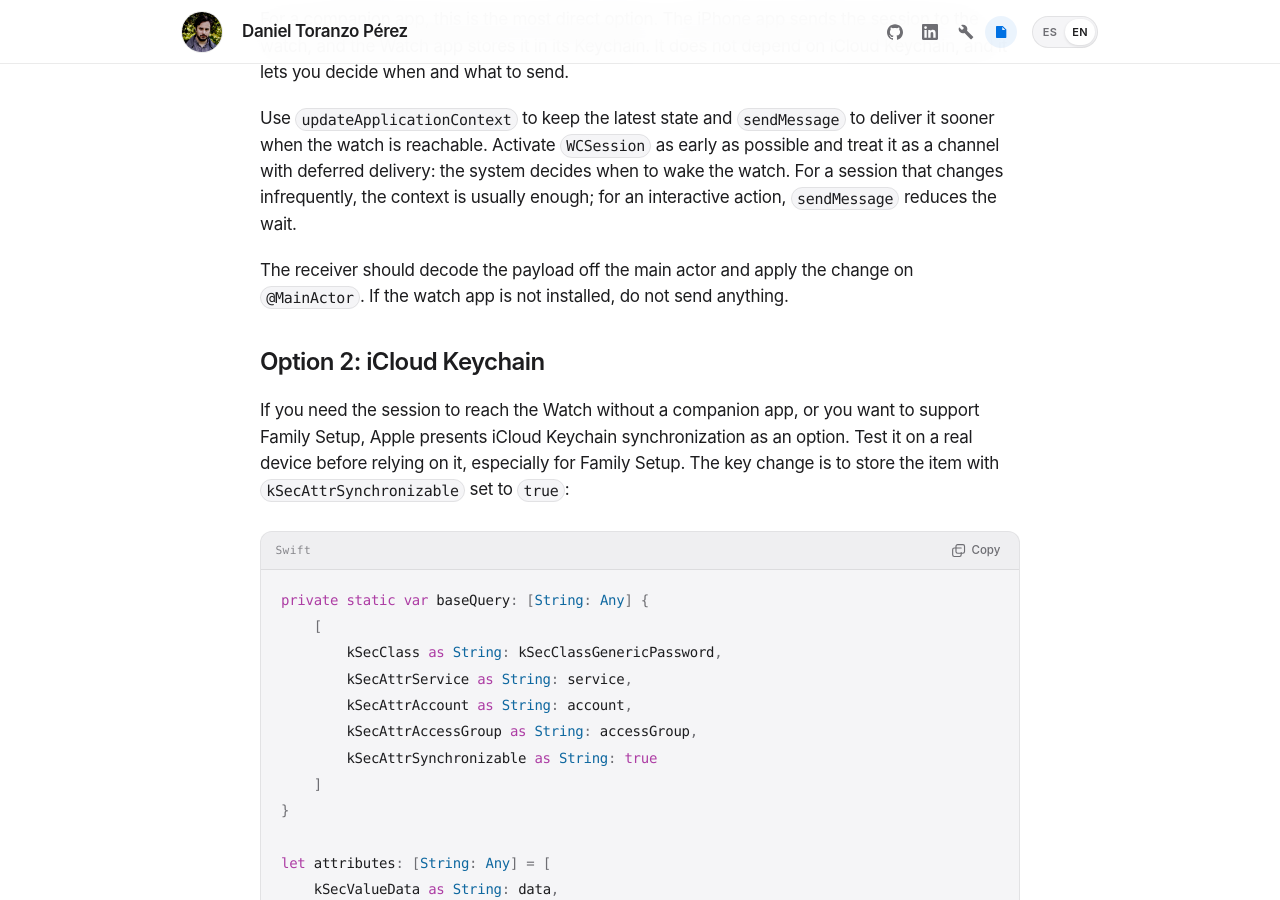
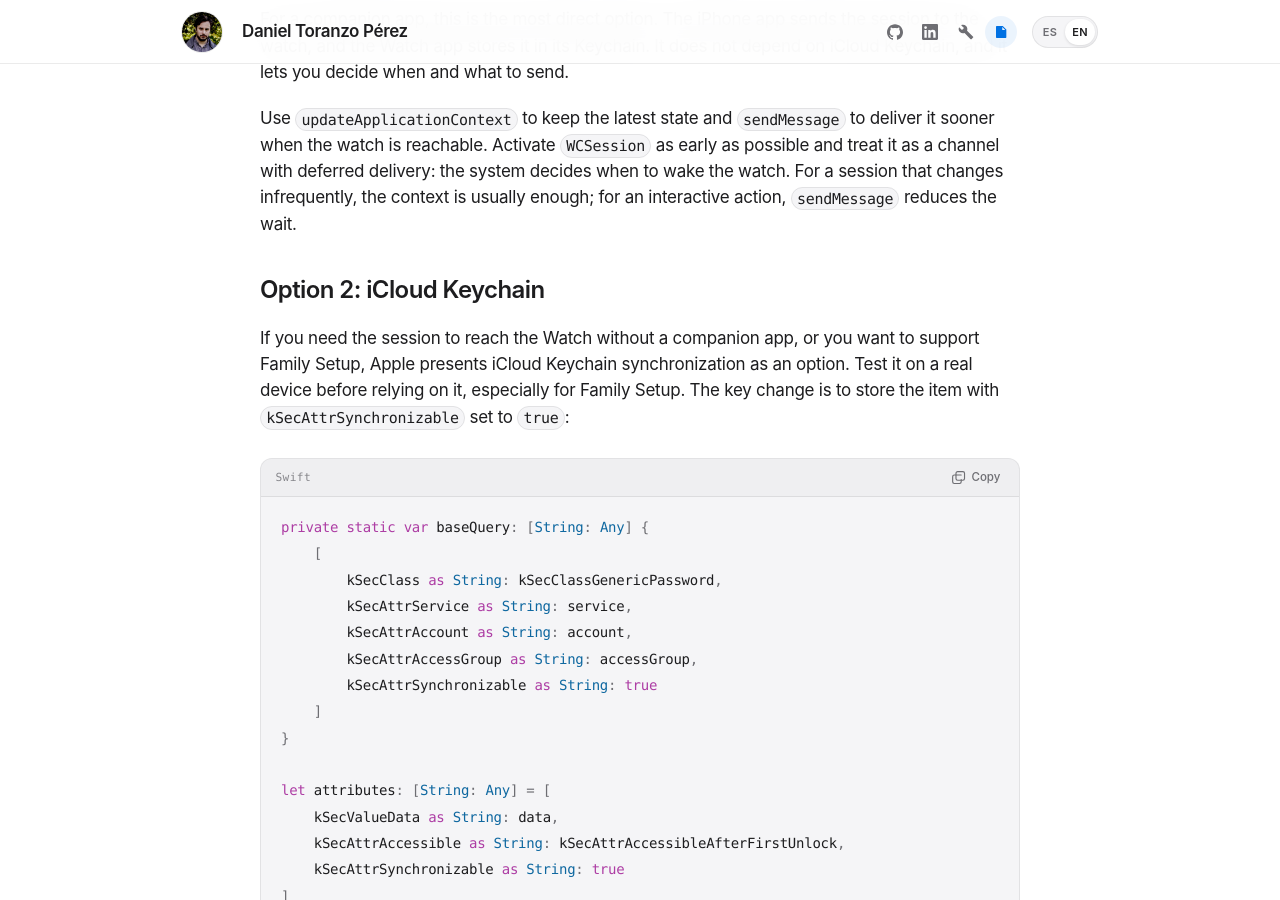
Before and after one commit to obocat/daniel_toranzo_perez, a Jekyll site: the page built from _posts/2026-11-16-sesion-compartida-widgets-apple-watch-keychain.markdown, in a window 1280 px wide and 900 px high, scrolled down 7309 px. Built offline with Jekyll 4.4.1, drawn with Linux system fonts in a browser that asks for light colours.

Commit message:
docs: trim WatchConnectivity receiver note (#33)

```diff
--- a/_posts/2026-11-16-sesion-compartida-widgets-apple-watch-keychain.markdown
+++ b/_posts/2026-11-16-sesion-compartida-widgets-apple-watch-keychain.markdown
@@ -217,8 +217,6 @@ En la práctica, tienes dos estrategias válidas.
 Para una app companion, es la opción más directa. La app del iPhone envía la sesión al reloj y la app del Watch la guarda en su Keychain. No depende de iCloud Keychain y te deja decidir cuándo se envía y qué se envía.
 
 Usa `updateApplicationContext` para mantener el último estado y `sendMessage` para entregarlo cuanto antes si el reloj está accesible. Activa `WCSession` lo antes posible y trátala como un canal con entrega diferida: el sistema decide cuándo despertar al reloj. Para una sesión que cambia poco, el contexto suele bastar; para una acción interactiva, `sendMessage` reduce la espera.
-
-El receptor debe decodificar el payload fuera del main actor y aplicar el cambio en `@MainActor`. Si el reloj no tiene la app instalada, no envíes nada.
 
 ### Opción 2: iCloud Keychain
 
@@ -537,8 +535,6 @@ For a companion app, this is the most direct option. The iPhone app sends the se
 
 Use `updateApplicationContext` to keep the latest state and `sendMessage` to deliver it sooner when the watch is reachable. Activate `WCSession` as early as possible and treat it as a channel with deferred delivery: the system decides when to wake the watch. For a session that changes infrequently, the context is usually enough; for an interactive action, `sendMessage` reduces the wait.
 
-The receiver should decode the payload off the main actor and apply the change on `@MainActor`. If the watch app is not installed, do not send anything.
-
 ### Option 2: iCloud Keychain
 
 If you need the session to reach the Watch without a companion app, or you want to support Family Setup, Apple presents iCloud Keychain synchronization as an option. Test it on a real device before relying on it, especially for Family Setup. The key change is to store the item with `kSecAttrSynchronizable` set to `true`:
```
